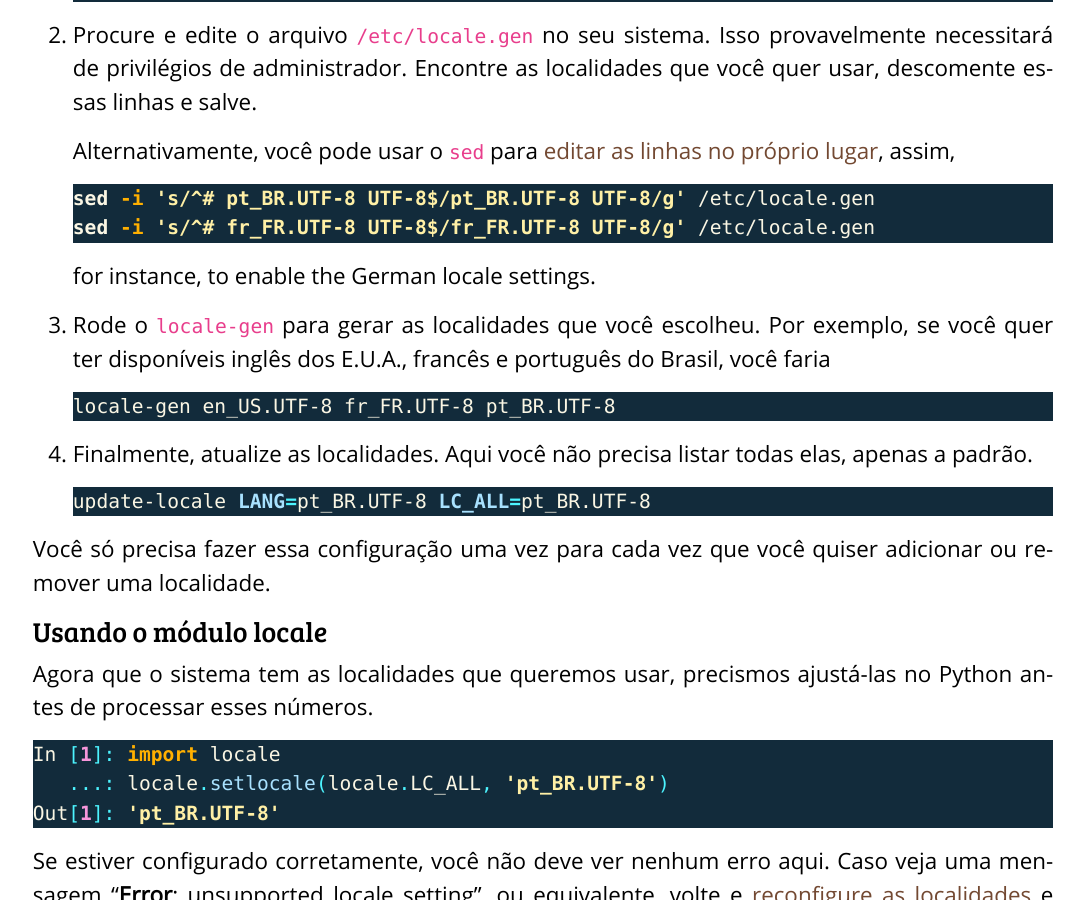
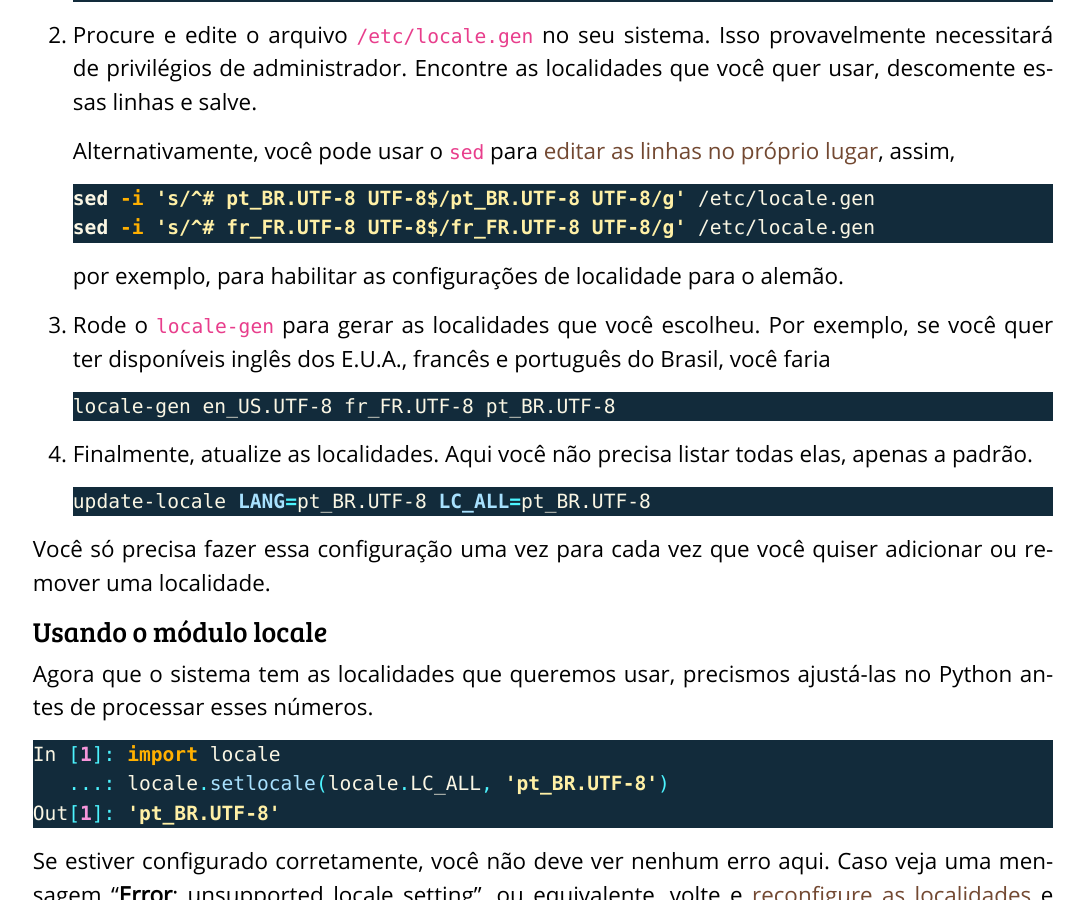
Before and after one commit to augusto-herrmann/augusto-herrmann.github.io, a Jekyll site: the page built from _posts/2021-02-05-como-tratar-dados-com-formatacao-internacional-no-python.md, in a window 1280 px wide and 900 px high, scrolled down 4296 px. Shown: the whole window, without its empty margins (97-1181 px from the left). Built offline with Jekyll 4.4.1, drawn with Linux system fonts in a browser that asks for light colours; nearby versions of some CDN libraries.

Commit message:
fix short passage left untranslated

````diff
--- a/_posts/2021-02-05-como-tratar-dados-com-formatacao-internacional-no-python.md
+++ b/_posts/2021-02-05-como-tratar-dados-com-formatacao-internacional-no-python.md
@@ -198,7 +198,8 @@ baseado em Debian como o Ubuntu, então o seguinte deve funcionar.
    sed -i 's/^# fr_FR.UTF-8 UTF-8$/fr_FR.UTF-8 UTF-8/g' /etc/locale.gen
    ```
 
-   for instance, to enable the German locale settings.
+   por exemplo, para habilitar as configurações de localidade para o
+   alemão.
 3. Rode o `locale-gen` para gerar as localidades que você escolheu. Por
    exemplo, se você quer ter disponíveis inglês dos E.U.A., francês e
    português do Brasil, você faria
````
